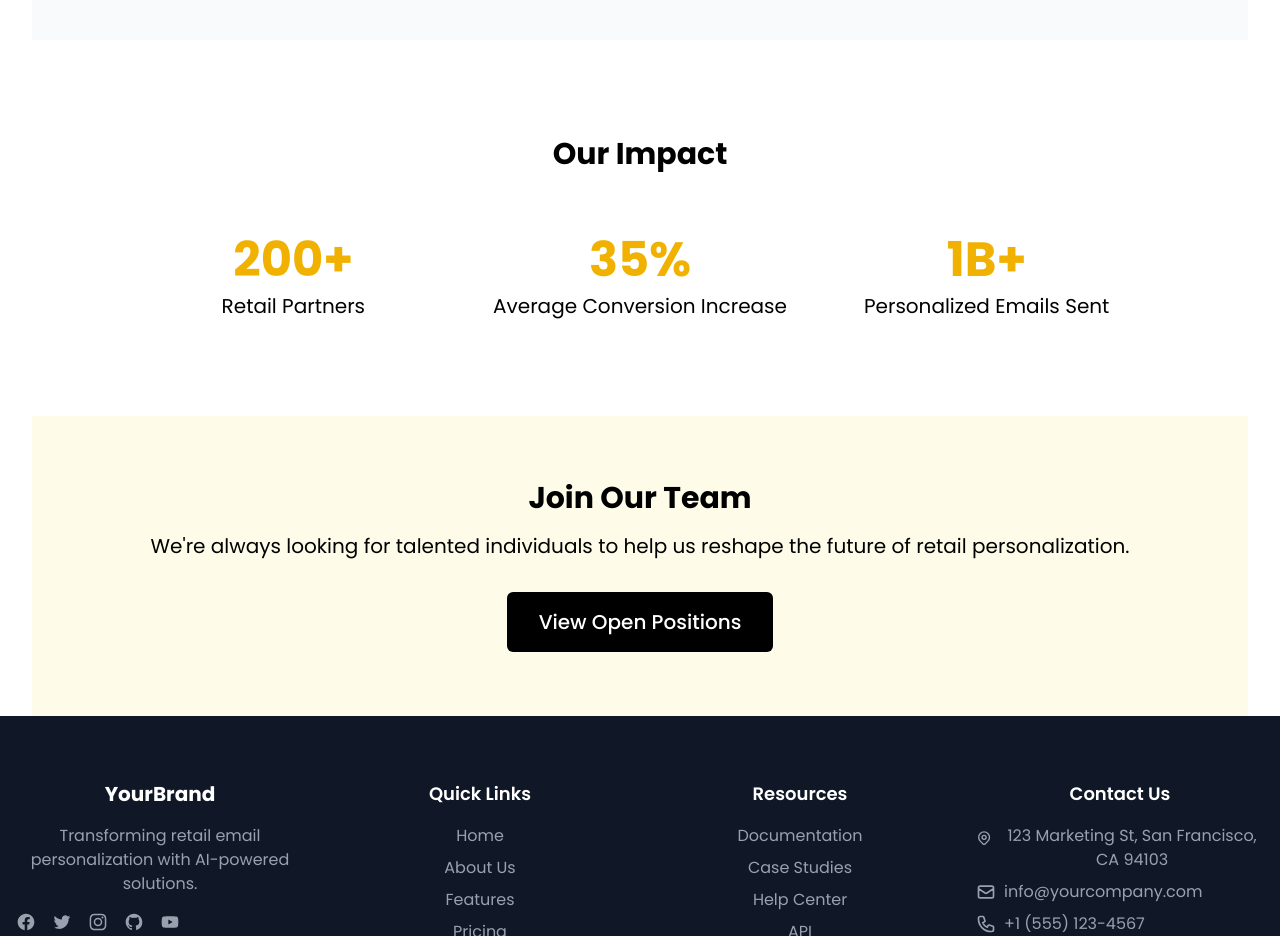
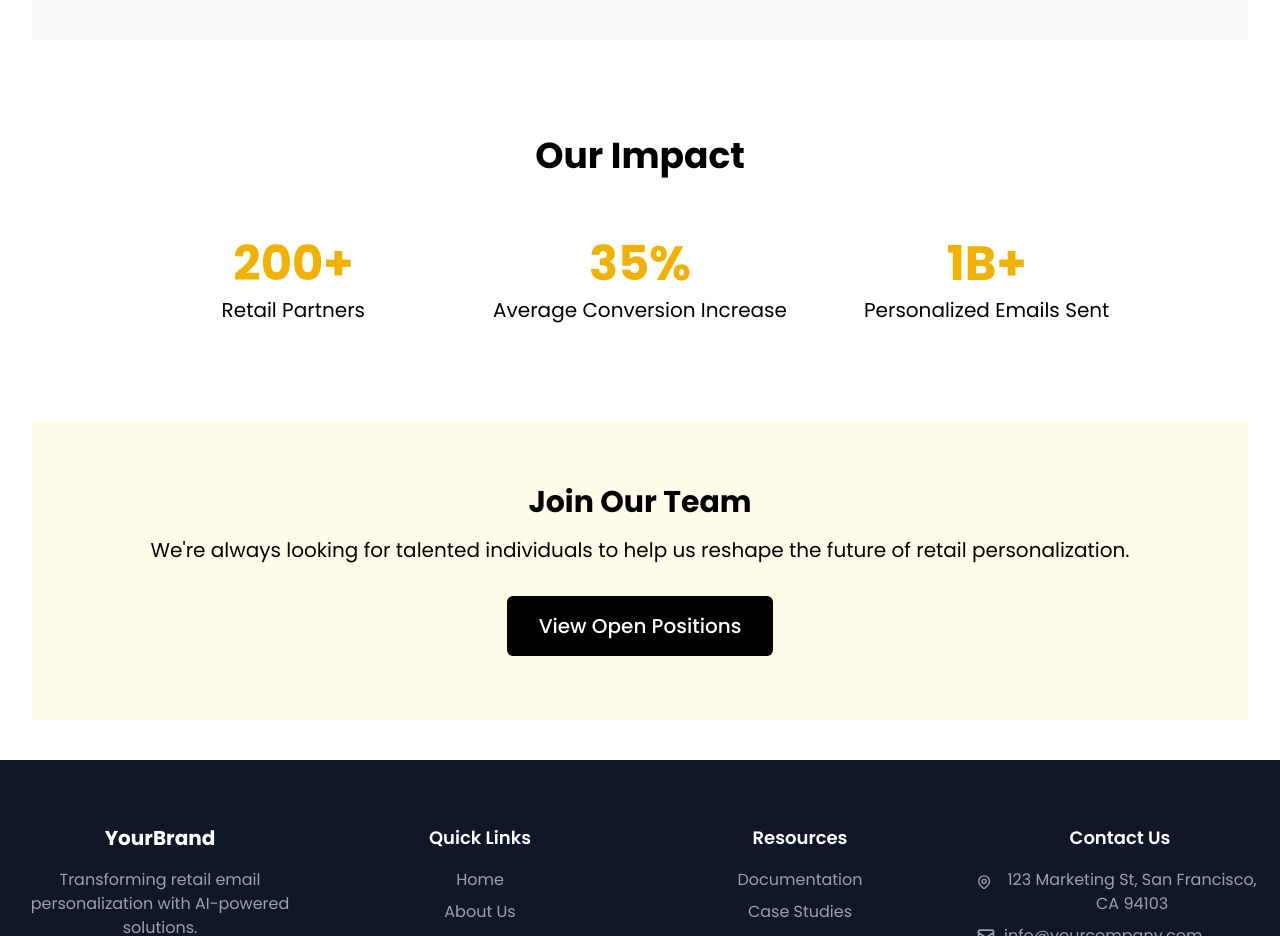
Before and after one commit to anup4747/Clone-practice-websites, a React (Vite) app in the folder websiteOne/: page /about in a window 1280 px wide. Shown: the part 1660-2596 px from the top of the page. Built offline with nearby package versions, Linux system fonts and the light colour scheme.

Commit message:
Some adjustment

```diff
--- a/websiteOne/src/pages/about.tsx
+++ b/websiteOne/src/pages/about.tsx
@@ -91,7 +91,7 @@ export default function About() {
 
       <div className="mt-24 mb-24">
         <div className="max-w-5xl mx-auto px-4">
-          <h2 className="text-3xl font-bold text-center mb-16">Our Impact</h2>
+          <h2 className="text-4xl font-bold text-center mb-16">Our Impact</h2>
           <div className="grid md:grid-cols-3 gap-12">
             <div className="text-center">
               <p className="text-5xl font-bold text-yellow-500">200+</p>
@@ -109,7 +109,7 @@ export default function About() {
         </div>
       </div>
 
-      <div className="bg-yellow-50 py-16">
+      <div className="bg-yellow-50 py-16 mb-10">
         <div className="max-w-5xl mx-auto px-4 text-center">
           <h2 className="text-3xl font-bold mb-4">Join Our Team</h2>
           <p className="text-xl mb-8">We're always looking for talented individuals to help us reshape the future of retail personalization.</p>
```
